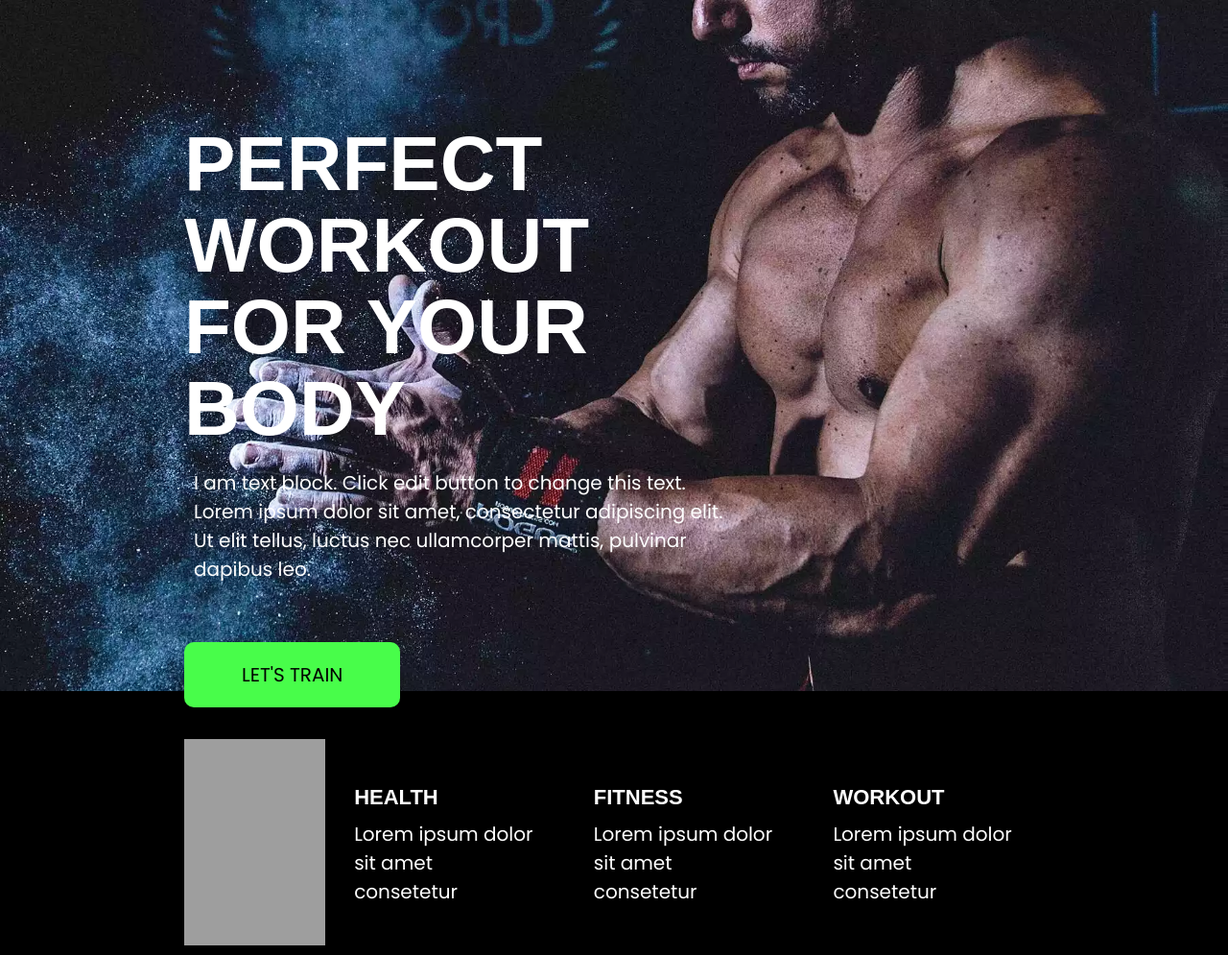
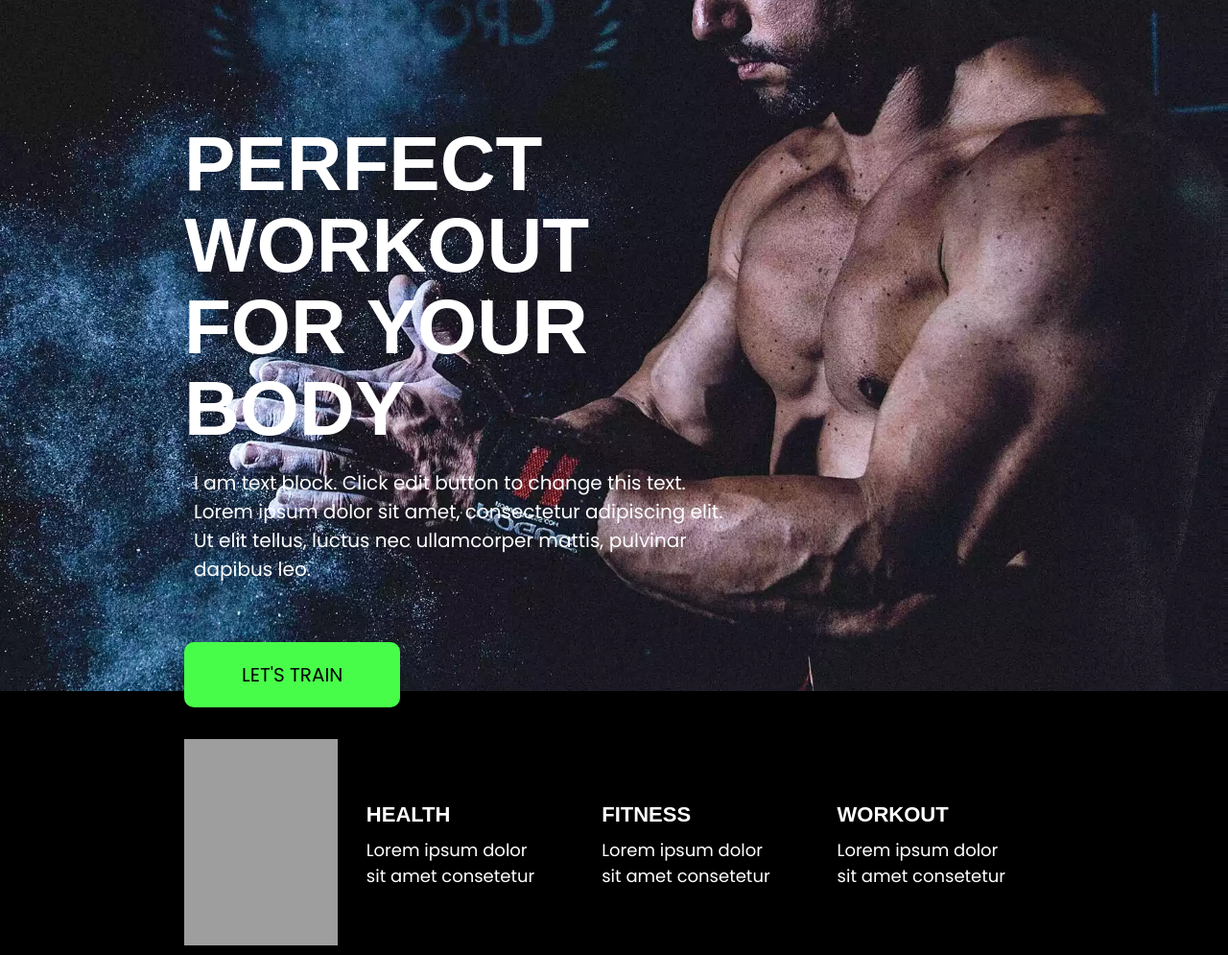
Before and after one commit to shahporanrazu/health-landing-page, a plain HTML site: page index.html in a window 1280 px wide. Shown: the top 995 px of the page at 96% size. Drawn offline with Linux system fonts and the light colour scheme; grey boxes are pictures that could not be loaded; a web font is replaced by a local one.

Commit message:
update font size

```diff
--- a/css/style.css
+++ b/css/style.css
@@ -58,12 +58,9 @@ h3 {
 }
 
 .service-col {
-    padding: 10px;
-}
-
-.service-col {
     padding: 0px 30px 00px 30px;
     margin: auto;
+    padding: 30px;
 }
 
 .service-col h3 {
@@ -71,7 +68,7 @@ h3 {
 }
 
 .service-col p {
-    font-size: 20px;
+    font-size: 18px;
     margin-top: 10px;
     padding: 0;
 }
```
